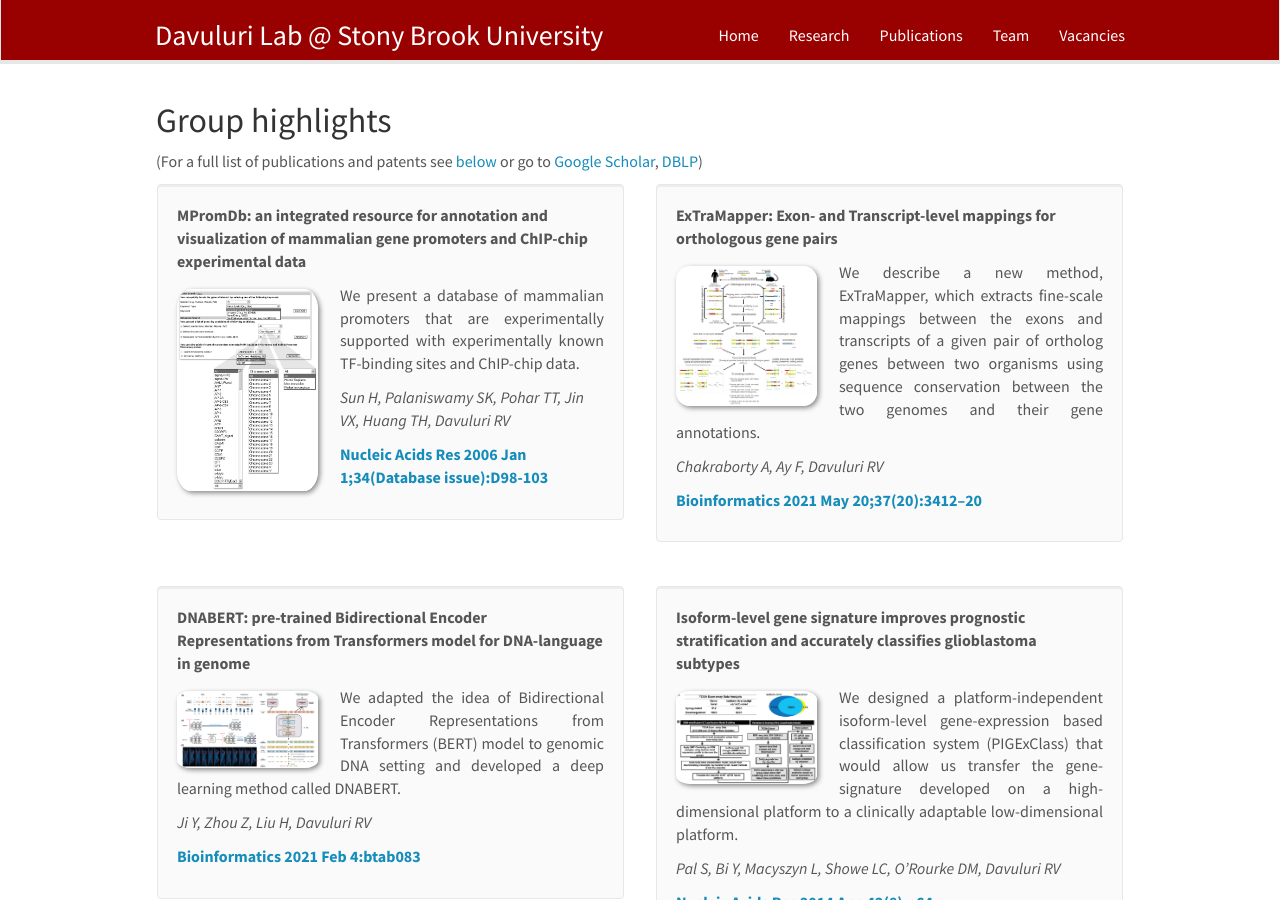
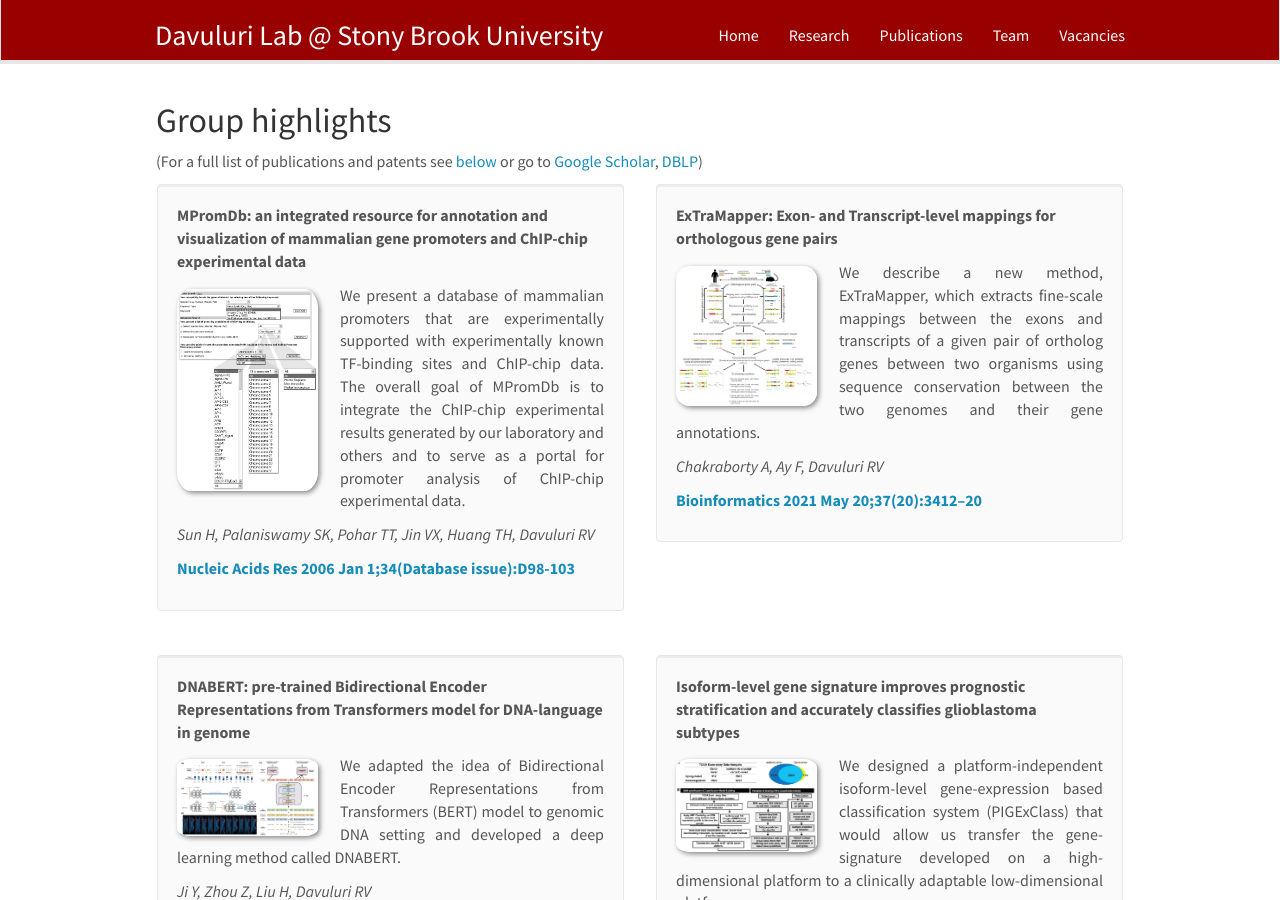
Before and after one commit to DavuluriLab/DavuluriLab.github.io, a Jekyll site: the page built from _pages/publications.md, in a window 1280 px wide and 900 px high. Built offline with Jekyll 4.4.1, drawn with Linux system fonts in a browser that asks for light colours; nearby versions of some CDN libraries.

Commit message:
Update publist.yml

```diff
--- a/_data/publist.yml
+++ b/_data/publist.yml
@@ -170,7 +170,7 @@
 
 - title: "MPromDb: an integrated resource for annotation and visualization of mammalian gene promoters and ChIP-chip experimental data"
   image: 6.PNG
-  description: We present a database of mammalian promoters that are experimentally supported with experimentally known TF-binding sites and ChIP-chip data.
+  description: We present a database of mammalian promoters that are experimentally supported with experimentally known TF-binding sites and ChIP-chip data. The overall goal of MPromDb is to integrate the ChIP-chip experimental results generated by our laboratory and others and to serve as a portal for promoter analysis of ChIP-chip experimental data.
   authors: Sun H, Palaniswamy SK, Pohar TT, Jin VX, Huang TH, Davuluri RV
   link:
     url: https://academic.oup.com/nar/article/34/suppl_1/D98/1133303?login=true
```
